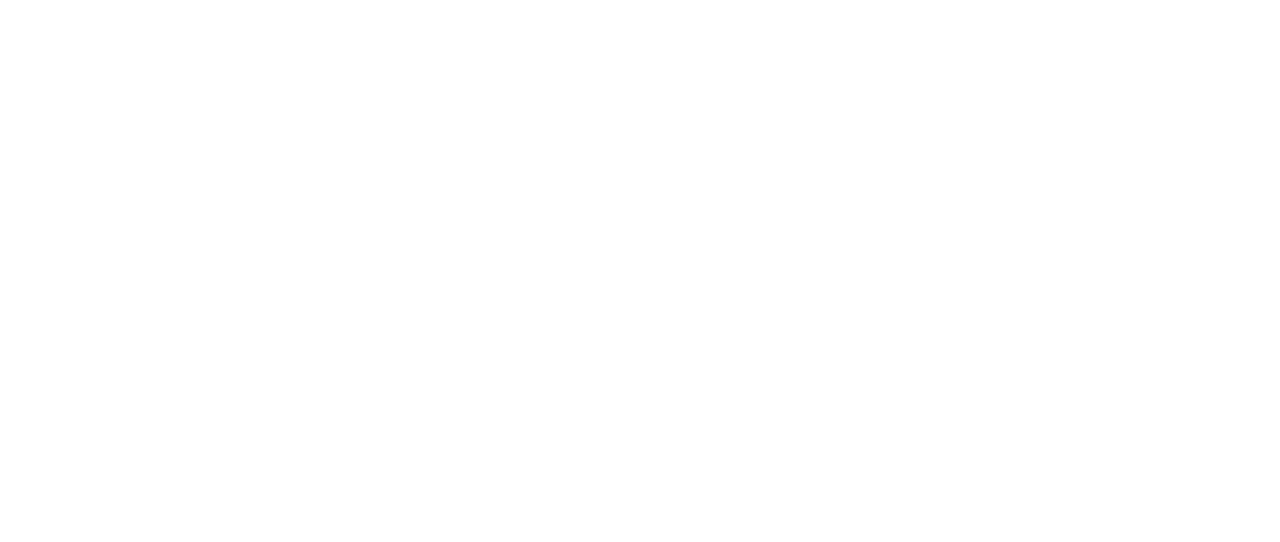
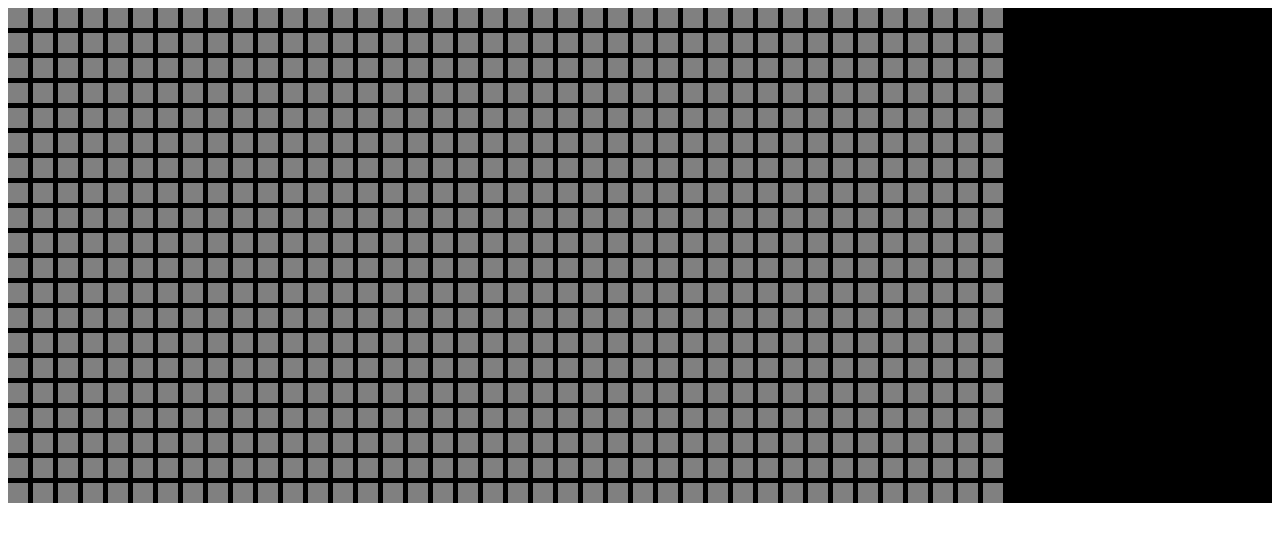
Before and after one commit to acciojob/Color-board-mdsarfarj, a website: page main.html in a window 1280 px wide. Drawn offline with Linux system fonts and the light colour scheme.

Commit message:
created a submission

```diff
--- a/main.html
+++ b/main.html
@@ -8,9 +8,17 @@
 
 <body>
 	<!-- the entire body must be written by student -->
-    <script type="text/javascript" src="./script.js">
-</script>
+  <div class="container">
+    <!-- Generating 800 boxes dynamically using JavaScript for brevity -->
+    <script>
+        const container = document.querySelector('.container');
 
+        for (let i = 0; i < 800; i++) {
+            const square = document.createElement('div');
+            square.classList.add('square');
+            container.appendChild(square);
+        }
+    </script>
 </body>
 
 </html>
--- a/styles.css
+++ b/styles.css
@@ -1 +1,18 @@
 /*  your css code here. If applicable */
+.container {
+	background-color:black;
+            display: grid;
+            grid-template-columns: repeat(40, 20px);
+            gap: 5px;
+        }
+
+        .square {
+            width: 20px;
+            height: 20px;
+            background-color: gray;
+            transition: background-color 1s ease; /* Smooth transition */
+        }
+
+        /* Hover effect */
+        .square:hover {
+            background-color: lightcoral;
```
